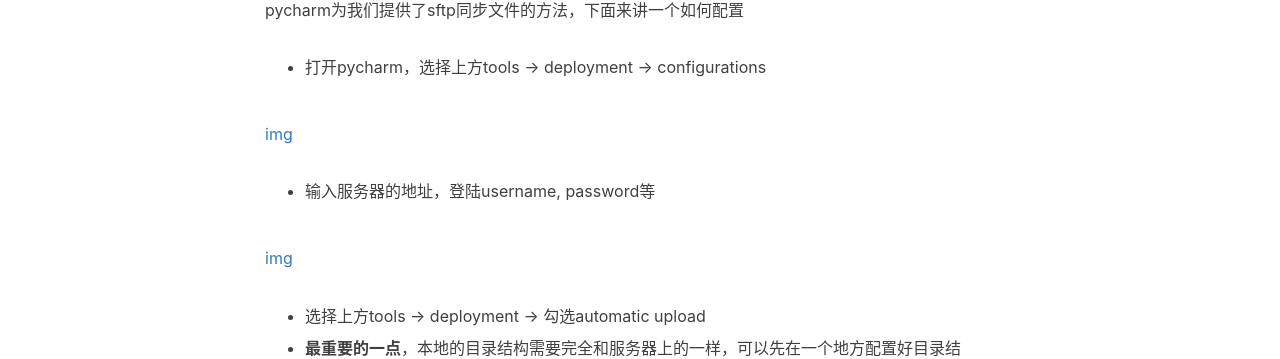
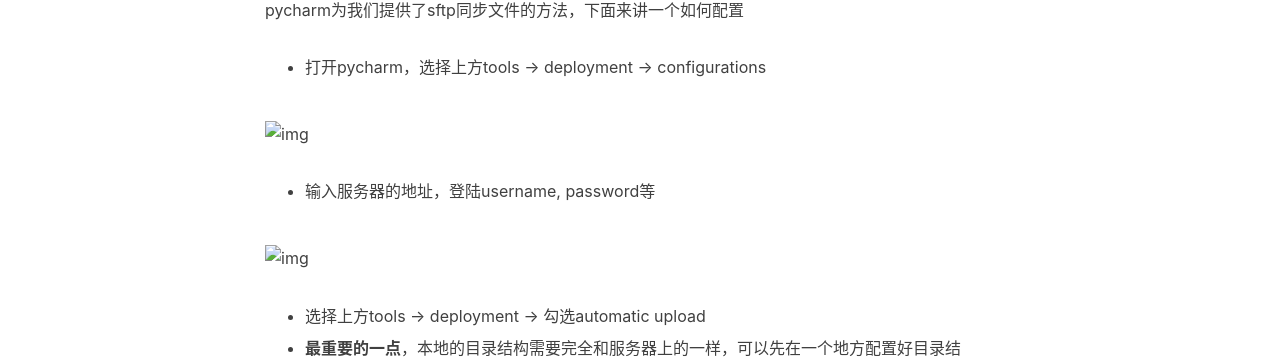
Before and after one commit to mickey0524/mickey0524.github.io, a Jekyll site: the page built from _posts/2017-11-02-pycharm-sftp.md, in a window 1280 px wide. Shown: the part 603-962 px from the top of the page. Built offline with Jekyll 4.4.1, drawn with Linux system fonts in a browser that asks for light colours; nearby versions of some CDN libraries; comment, search, counter and statistics services are not loaded.

Commit message:
fix(python): 修改pycharm-sftp的图片地址

```diff
--- a/_posts/2017-11-02-pycharm-sftp.md
+++ b/_posts/2017-11-02-pycharm-sftp.md
@@ -13,11 +13,11 @@
 
 * 打开pycharm，选择上方tools -> deployment -> configurations
 
-[img](/img/in-post/1.jpg)
+![img](/img/in-post/1.jpg)
 
 * 输入服务器的地址，登陆username, password等
 
-[img](/img/in-post/2.jpg)
+![img](/img/in-post/2.jpg)
 
 * 选择上方tools -> deployment -> 勾选automatic upload
 
```
